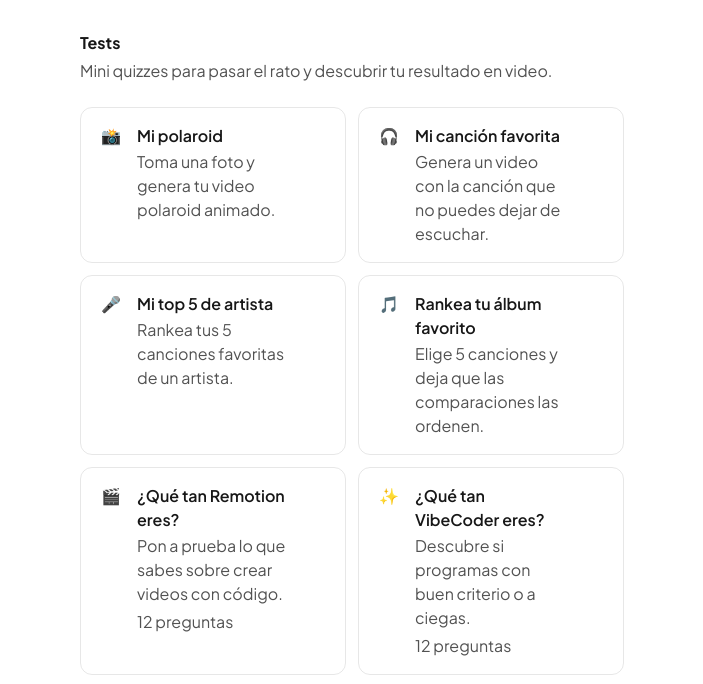
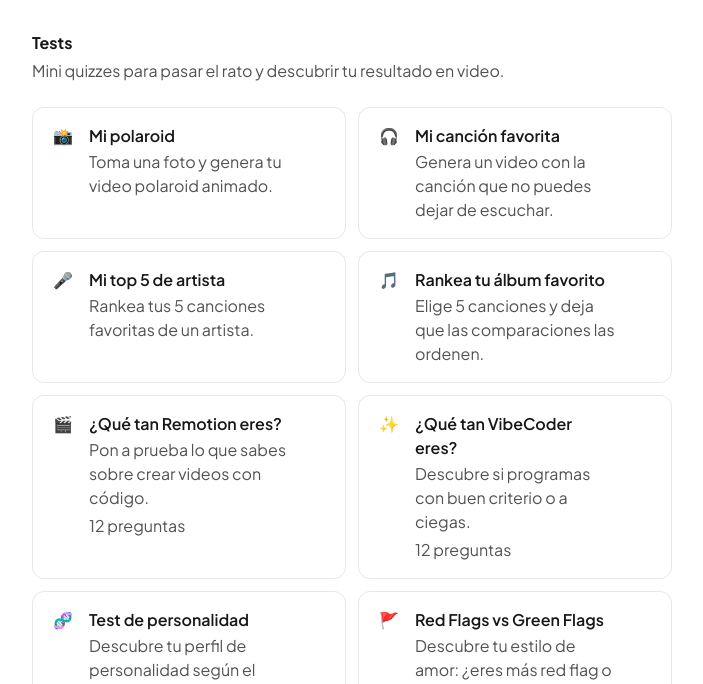
Before and after one commit to marcelo-earth/artefisual-remotion, an Astro site: page /remotion in a window 1280 px wide. Shown: the part 65-749 px from the top of the page, without its empty margins (288-991 px from the left). Built offline with nearby package versions, Linux system fonts and the light colour scheme; Astro itself is replaced by a stand-in of ours; some icons are missing; what tailwindcss-fluid-type would draw is missing.

Commit message:
pages: Restore index.astro max-w-2xl; xl is too narrow on tablet

```diff
--- a/src/pages/remotion/index.astro
+++ b/src/pages/remotion/index.astro
@@ -209,7 +209,7 @@ const faqs = [
       });
     </script>
 
-    <main class="max-w-xl mx-auto px-4 pt-24 pb-10">
+    <main class="max-w-2xl mx-auto px-4 pt-24 pb-10">
       <h1 class="mb-1 font-bold text-default text-2xl">Tests</h1>
       <p class="text-offset text-base mb-6">Mini quizzes para pasar el rato y descubrir tu resultado en video.</p>
 
```
